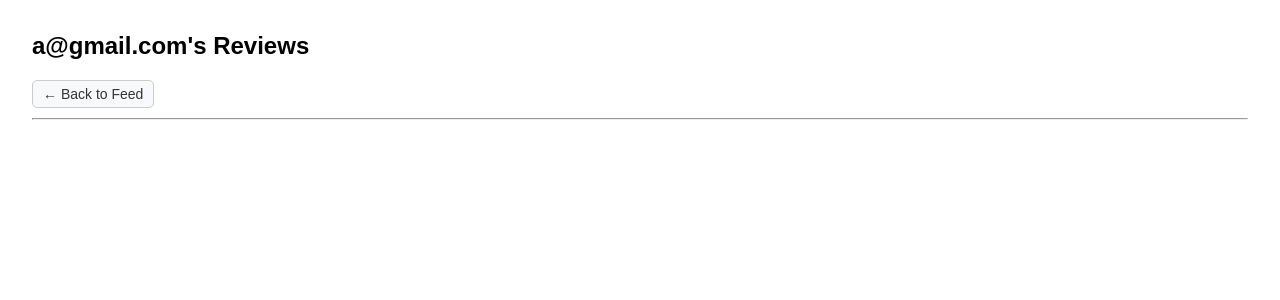
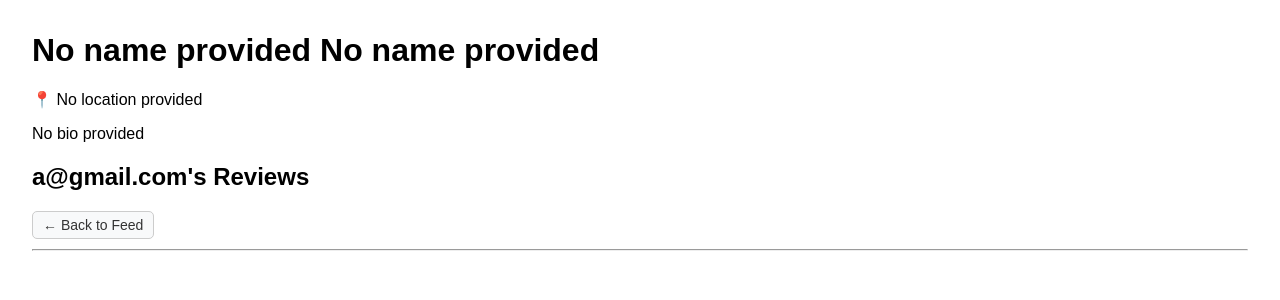
Before and after one commit to cnieh49/CPSC-419-Group-11-Tummi, a Flask app: page /user/2 in a window 1280 px wide. Shown: the top 300 px of the page. Run offline with Flask 3, Linux system fonts and the light colour scheme.

Commit message:
updates to adding in user profile info

```diff
--- a/app.py
+++ b/app.py
@@ -90,11 +90,37 @@ def register():
     data = request.json
     if User.query.filter_by(email=data['email']).first():
         return jsonify({'message': 'Email already exists'}), 409
-    user = User(email=data['email'])
+    user = User(
+        email=data['email'],
+        first_name=data.get('first_name'),
+        last_name=data.get('last_name')
+    )
     user.set_password(data['password'])
     db.session.add(user)
     db.session.commit()
     return jsonify({'message': 'User registered successfully'}), 201
+
+@app.route('/edit-profile', methods=['POST'])
+@jwt_required()
+def edit_profile():
+    user_id = get_jwt_identity()
+    user = User.query.get(user_id)
+
+    if 'profile_picture' in request.files:
+        photo = request.files['profile_picture']
+        if photo:
+            filename = secure_filename(photo.filename)
+            photo_path = os.path.join(app.config['UPLOAD_FOLDER'], filename)
+            photo.save(photo_path)
+            user.profile_picture = url_for('uploaded_file', filename=filename, _external=True)
+
+    user.first_name = request.form.get('first_name', user.first_name)
+    user.last_name = request.form.get('last_name', user.last_name)
+    user.bio = request.form.get('bio', user.bio)
+    user.location = request.form.get('location', user.location)
+
+    db.session.commit()
+    return jsonify({'message': 'Profile updated successfully'}), 200
 
 @app.route('/add-review', methods=['POST'])
 @jwt_required()
@@ -266,7 +292,12 @@ def user_profile_page(user_id):
     return render_template(
         'profile.html',
         user_id=user.id,
-        user_email=user.email
+        user_email=user.email,
+        profile_picture=user.profile_picture,
+        first_name=user.first_name,
+        last_name=user.last_name,
+        bio=user.bio,
+        location=user.location,
     )
 
 @app.route('/user-reviews/<int:user_id>')
--- a/models.py
+++ b/models.py
@@ -15,6 +15,11 @@ class User(db.Model):
     email = db.Column(db.String(120), unique=True, nullable=False)
     password_hash = db.Column(db.String(128), nullable=False)
     reviews = db.relationship('Review', backref='user', lazy=True)
+    first_name = db.Column(db.String(120), nullable=True, default="No name provided")
+    last_name = db.Column(db.String(120), nullable=True, default="No name provided")
+    bio = db.Column(db.Text, nullable=True, default="No bio provided")
+    location = db.Column(db.String(120), nullable=True, default="No location provided")
+    profile_picture = db.Column(db.String(255), nullable=True)
 
     # Self-referential many-to-many
     followed = db.relationship(
--- a/templates/profile.html
+++ b/templates/profile.html
@@ -30,6 +30,15 @@
   </style>
 </head>
 <body>
+
+  <div class="profile-header">
+      {% if profile_picture %}
+      <img src="{{ profile_picture }}" class="profile-pic">
+      {% endif %}
+      <h1>{{ first_name }} {{ last_name }}</h1>
+      {% if location %}<p>📍 {{ location }}</p>{% endif %}
+      {% if bio %}<p class="bio">{{ bio }}</p>{% endif %}
+  </div>
 
   <h2>{{ user_email }}'s Reviews</h2>
   <button onclick="window.location.href='/feed-page'" class="btn">← Back to Feed</button>
```
Also changed, not shown: templates/dashboard.html (+48 -0 lines), db.sqlite.
